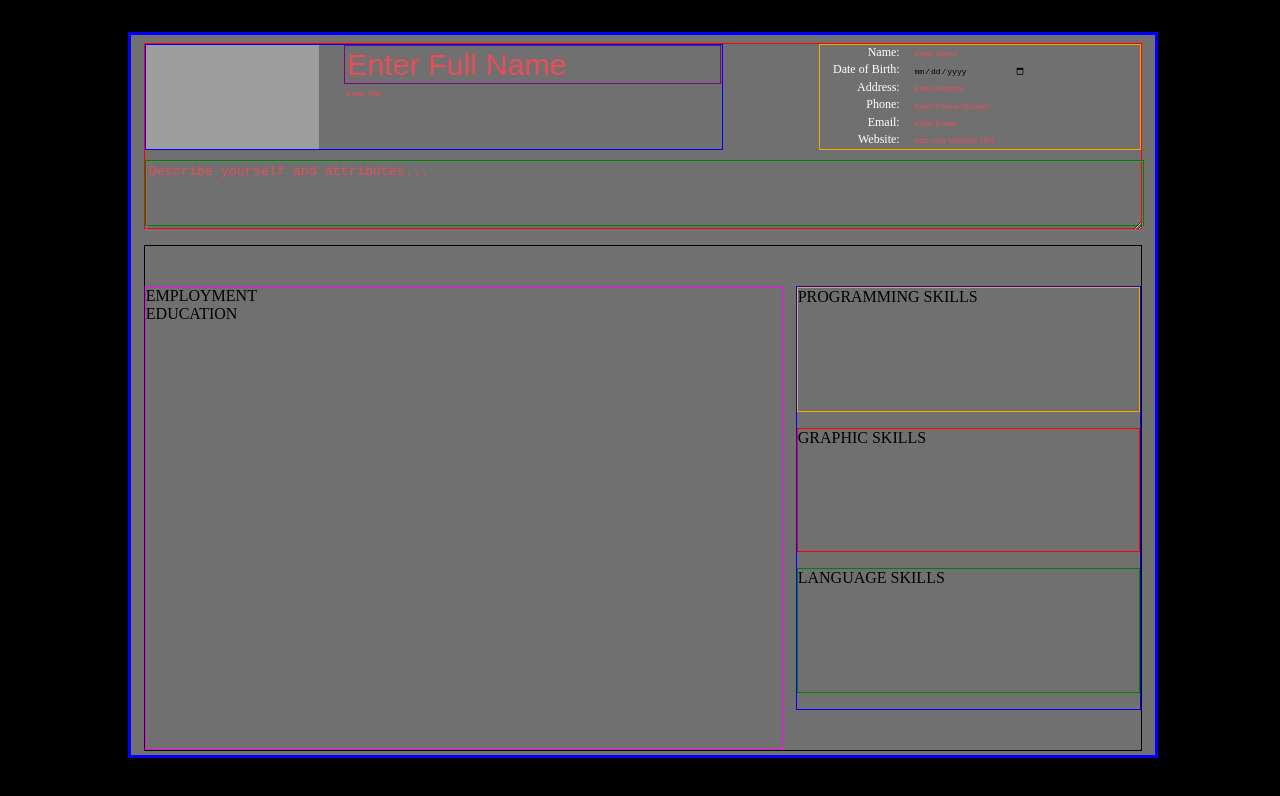
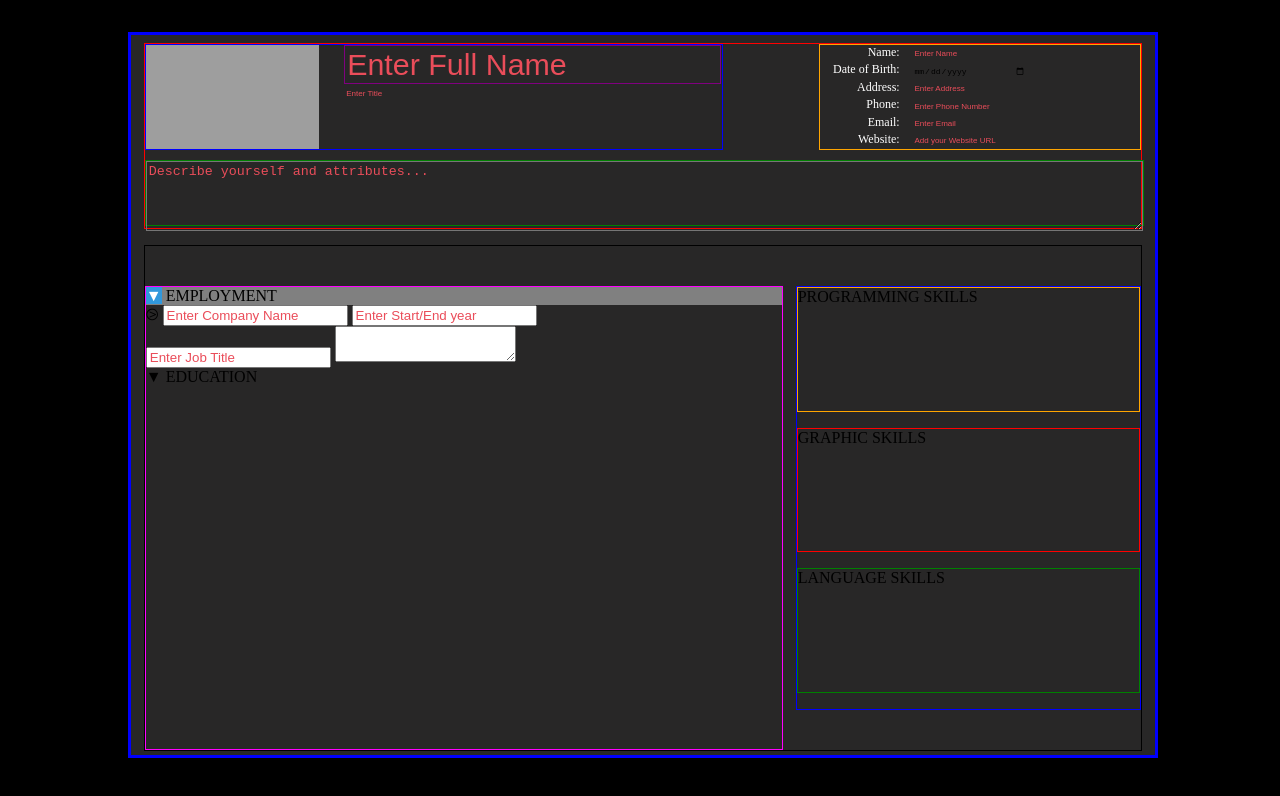
Before and after one commit to JcTheSavoir/rtt08-resume307_4, a plain HTML site: page index.html in a window 1280 px wide. Drawn offline with Linux system fonts and the light colour scheme; grey boxes are pictures that could not be loaded.

Commit message:
Add Some of the containers for empAndEduContainer Add containers and some inputs for the first section of employment and education.  Add further styling, copy, and edit containers during next work timeframe

```diff
--- a/index.html
+++ b/index.html
@@ -61,13 +61,34 @@
 
                 <!-- Employment and education container -->
                 <div class="empAndEduContainer">
-                    <div class="employmentContainer">
-                        EMPLOYMENT
+
+                    <div class="employmentTop">
+                        <span class="downSymbolEmployer">&#9660</span>
+                        <span class="employmentTitle">EMPLOYMENT</span>
                     </div>
 
+                    <div class="employmentDetailsContainer">
+                        <div class="comTimeAndName">
+                            <span class="symbolNameContainer">
+                                <span class="rightSymbolEmployer">&#10689</span>
+                                <input for="text" class="companyName" placeholder="Enter Company Name">
+                            </span>
+                            <input type="text" class="timeFrame" placeholder="Enter Start/End year">
+                        </div>
+                        <input type="text" class="jobTitle" placeholder="Enter Job Title">
+                        <textarea name="jobSkills" id="" cols="" rows="" class="jobSkills"></textarea>
 
-                    <div class="educationContainer">
-                        EDUCATION
+                    </div>
+
+                    <div class="educationTop">
+                        <span class="downSymbolEducation">&#9660</span>
+                        <span class="educationTitle">EDUCATION</span>
+                    </div>
+
+                    <div class="educationDetailsContainer">
+
+
+
                     </div>
 
 
--- a/style.css
+++ b/style.css
@@ -7,7 +7,7 @@ width: 80vw;
 height:90vh;
 border: solid blue;
 margin: 4vh 10vw 0vh 10vw;
-background-color: RGB(112, 112, 112);
+background-color: rgba(59, 58, 58, 0.68);
 }
 
 /* top section container */
@@ -111,6 +111,18 @@ margin: 5vh 1vw 0 0;
 width: 50vw;
 }
 
+.employmentTop{
+background-color: gray;
+}
+.downSymbolEmployer{
+    background-color: rgb(49, 152, 220);
+    color: white;
+}
+
+
+
+
+
     /*  Skills Container */
 .skillsContainer{
 border: 1px solid blue;
```
